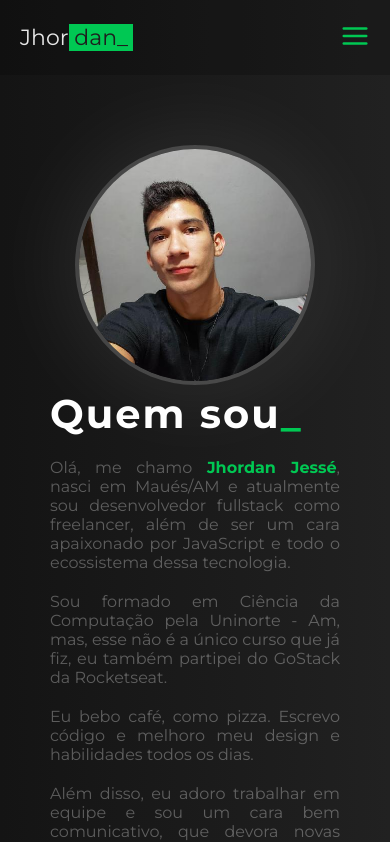
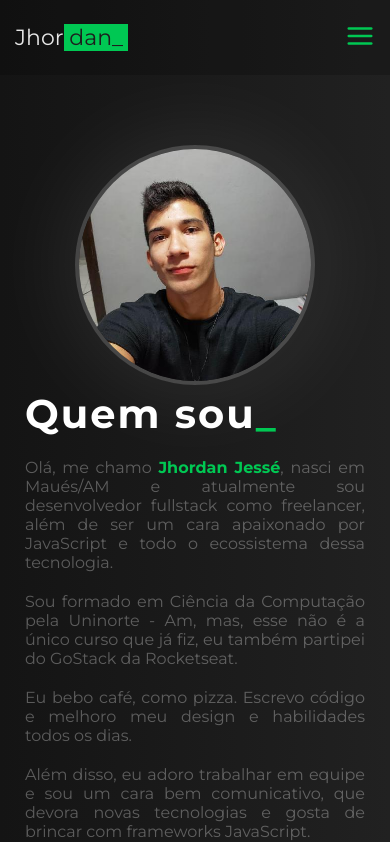
Before and after one commit to jhordanjes/portjhordan, a React (Create React App) app: page / in a window 390 px wide. Shown: the top 842 px of the page. Built offline with nearby package versions, Linux system fonts and the light colour scheme.

Commit message:
config simetrias no mobile2

```diff
--- a/src/Components/About/styles.js
+++ b/src/Components/About/styles.js
@@ -46,7 +46,7 @@ export const Container = styled.div`
     padding: 25px 170px 50px 170px;
 
     @media (max-width: 768px) {
-        padding: 0px 50px;
+        padding: 0px 25px;
     }
 
     >div{
--- a/src/Components/Contact/styles.js
+++ b/src/Components/Contact/styles.js
@@ -13,7 +13,7 @@ export const Container = styled.div`
     padding: 50px 170px 20px 170px;
 
     @media (max-width: 768px) {
-        padding: 50px 20px 20px 20px;
+        padding: 50px 25px;
     }
 
     aside{
--- a/src/Components/Navbar/styles.js
+++ b/src/Components/Navbar/styles.js
@@ -34,7 +34,7 @@ export const Container = styled.div`
   }
 
   @media (max-width: 768px) {
-    padding: 0px 20px;
+    padding: 0px 15px;
 
     button{
       display: ${props => (props.menu ? 'none' : 'block')};
@@ -63,7 +63,6 @@ export const Content = styled.div`
     a{
       color: #fff;
       margin-left: 35px;
-      padding-bottom: 7px;
       text-transform: uppercase;
       font-size: 15px;
       font-weight: bold;
@@ -73,6 +72,7 @@ export const Content = styled.div`
 
       @media (max-width: 768px) {
         margin-left: 5px;
+        font-size: 14;
       }
 
       &:hover{
```
